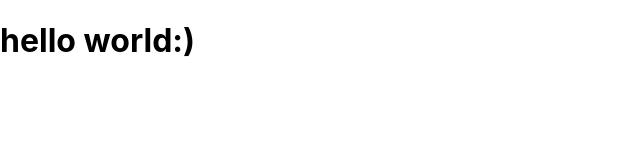
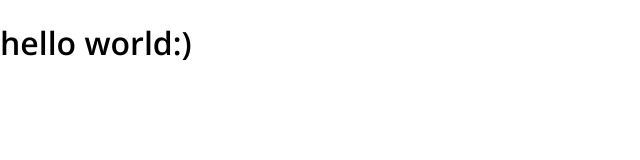
Before and after one commit to yejinc/habit-tracker, a React (Create React App) app: page / in a window 1280 px wide. Shown: the top 160 px of the page, without its empty margins (0-640 px from the left). Built offline with nearby package versions, Linux system fonts and the light colour scheme.

Commit message:
💄 Implemented open sans font-family

```diff
--- a/public/index.html
+++ b/public/index.html
@@ -24,6 +24,12 @@
       work correctly both with client-side routing and a non-root public URL.
       Learn how to configure a non-root public URL by running `npm run build`.
     -->
+    <link rel="preconnect" href="https://fonts.googleapis.com" />
+    <link rel="preconnect" href="https://fonts.gstatic.com" crossorigin />
+    <link
+      href="https://fonts.googleapis.com/css2?family=Open+Sans:ital,wght@0,300;0,400;0,500;0,600;1,300;1,400;1,500;1,600&display=swap"
+      rel="stylesheet"
+    />
     <title>habit tracker</title>
   </head>
   <body>
--- a/src/index.css
+++ b/src/index.css
@@ -1,13 +1,11 @@
 body {
+  font-family: "Open Sans", "Helvetica Neue", sans-serif;
   margin: 0;
-  font-family: -apple-system, BlinkMacSystemFont, 'Segoe UI', 'Roboto', 'Oxygen',
-    'Ubuntu', 'Cantarell', 'Fira Sans', 'Droid Sans', 'Helvetica Neue',
-    sans-serif;
   -webkit-font-smoothing: antialiased;
   -moz-osx-font-smoothing: grayscale;
 }
 
 code {
-  font-family: source-code-pro, Menlo, Monaco, Consolas, 'Courier New',
+  font-family: source-code-pro, Menlo, Monaco, Consolas, "Courier New",
     monospace;
 }
```
